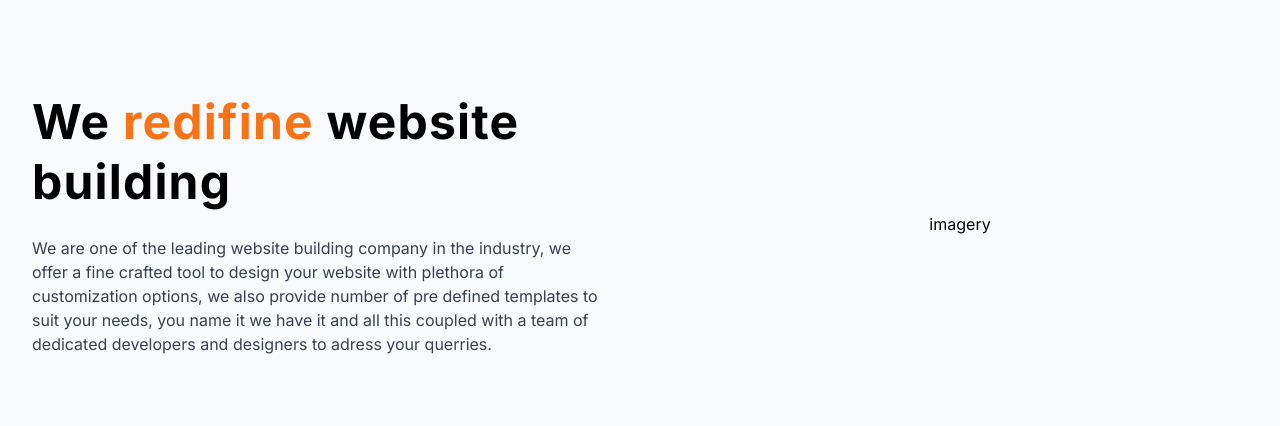
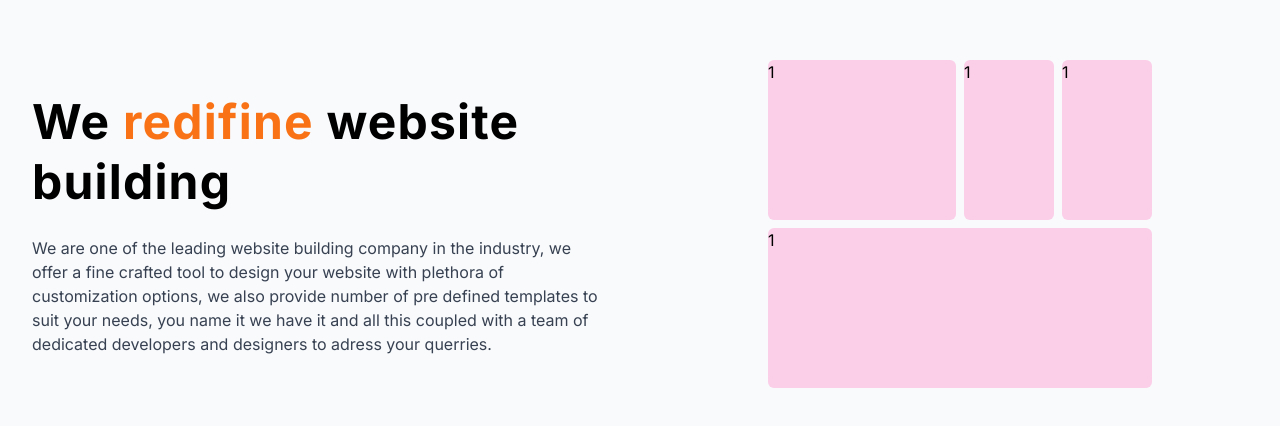
Before and after one commit to gokul-369/NEXT-stack, a Next.js app: page /home in a window 1280 px wide. Shown: the part 976-1402 px from the top of the page. Built offline with nearby package versions, Linux system fonts and the light colour scheme.

Commit message:
image grid

```diff
--- a/src/app/home/about.tsx
+++ b/src/app/home/about.tsx
@@ -17,7 +17,12 @@ export default async function About() {
         </span>
       </div>
       <div className="h-screen col-span-2 flex items-center justify-center">
-        imagery
+        <div className="grid grid-cols-4 w-96 gap-2">
+          <div className="col-span-2 h-40 bg-pink-200 rounded-md">1</div>
+          <div className="col-span-1 h-40 bg-pink-200 rounded-md">1</div>
+          <div className="col-span-1 h-40 bg-pink-200 rounded-md">1</div>
+          <div className="col-span-4 h-40 bg-pink-200 rounded-md">1</div>
+        </div>
       </div>
     </section>
   );
--- a/src/app/home/navbar.tsx
+++ b/src/app/home/navbar.tsx
@@ -4,7 +4,7 @@
 import Link from "next/link";
 import { useEffect, useState } from "react";
 // bg-transparent
-// backdrop-blur-md;
+// bg-white;
 export default function NaveBar() {
   const [backgroundTransparacy, setBackgroundTransparacy] = useState(0);
 
@@ -43,7 +43,7 @@ export default function NaveBar() {
   return (
     <nav
       className={`fixed font-sans  flex items-center justify-around w-full h-16 ${
-        backgroundTransparacy === 0 ? "bg-transparent" : "backdrop-blur-md"
+        backgroundTransparacy === 0 ? "bg-transparent" : "bg-white"
       }`}
     >
       <span className="ml-5 font-bold text-black">NAV</span>
```
